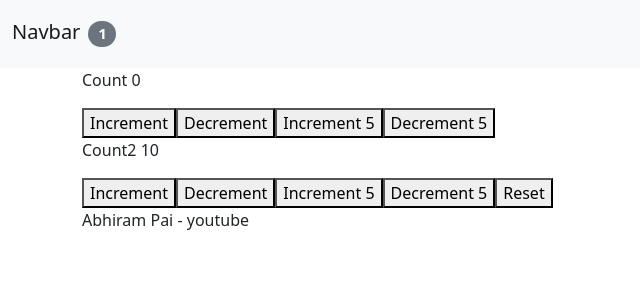
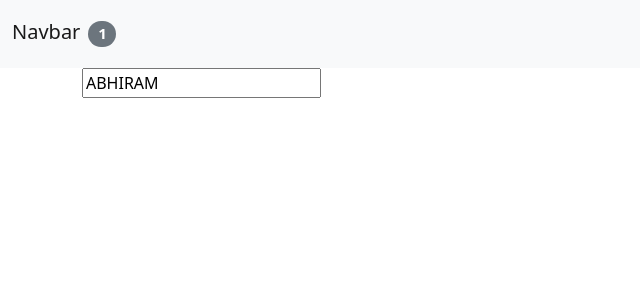
Before and after one commit to abhirampai/react-crash-by-mosh, a React (Create React App) app: page / in a window 1280 px wide. Shown: the top 300 px of the page, without its empty margins (0-640 px from the left). Built offline with nearby package versions, Linux system fonts and the light colour scheme.

Commit message:
added solution for exercise10

```diff
--- a/src/App.js
+++ b/src/App.js
@@ -2,8 +2,9 @@ import "./App.css";
 import NavBar from "./components/navbar";
 // import Counters from "./components/counters";
 import React, { Component } from "react";
-import CounterFour from "./components/UseReducerHook.jsx/CounterFour";
-import UserContextComponent from "./components/UseContextHook/UserContextComponent";
+import Exercise10 from "./components/Exercise10";
+// import CounterFour from "./components/UseReducerHook.jsx/CounterFour";
+// import UserContextComponent from "./components/UseContextHook/UserContextComponent";
 // import CounterReducer from "./components/UseReducerHook.jsx/CounterReducer";
 // import CounterTwo from "./components/UseReducerHook.jsx/CounterTwo";
 // import CounterThree from "./components/UseReducerHook.jsx/CounterThree";
@@ -86,12 +87,13 @@ class App extends Component {
           {/* <ParentComponent /> */}
           {/* <FocusInput /> */}
           {/* <HookTimer /> */}
-          <CounterFour />
+          {/* <CounterFour />
           <UserContext.Provider value="Abhiram Pai">
             <ChannelContext.Provider value="youtube">
               <UserContextComponent />
             </ChannelContext.Provider>
-          </UserContext.Provider>
+          </UserContext.Provider> */}
+          <Exercise10 />
         </main>
       </React.Fragment>
     );
--- /dev/null
+++ b/src/components/Exercise10.jsx
@@ -0,0 +1,39 @@
+import { useState } from "react";
+
+/**
+ * solution for exercise 10 in bb academy
+ */
+
+export default function Exercise10() {
+  const [v, setV] = useState("ABHIRAM");
+  const getFormattedText = (textToFormat, oldCursorPointer) => {
+    const textBeforeCursor = textToFormat.slice(0, oldCursorPointer);
+    const textAfterCursor = textToFormat.slice(oldCursorPointer);
+
+    const formattedText = textBeforeCursor.toUpperCase() + textAfterCursor;
+
+    const newCursorPosition = textBeforeCursor.length;
+    console.log(newCursorPosition);
+    return [formattedText, newCursorPosition];
+  };
+  const handleChange = (e) => {
+    const input = e.target;
+    const oldCursorPosition = input.selectionStart;
+
+    const [formattedOutput, newCursorPosition] = getFormattedText(
+      input.value,
+      oldCursorPosition
+    );
+
+    setV(formattedOutput);
+    window.requestAnimationFrame(() => {
+      input.selectionStart = newCursorPosition;
+      input.selectionEnd = newCursorPosition;
+    });
+  };
+  return (
+    <>
+      <input value={v} onChange={handleChange} />
+    </>
+  );
+}
```
